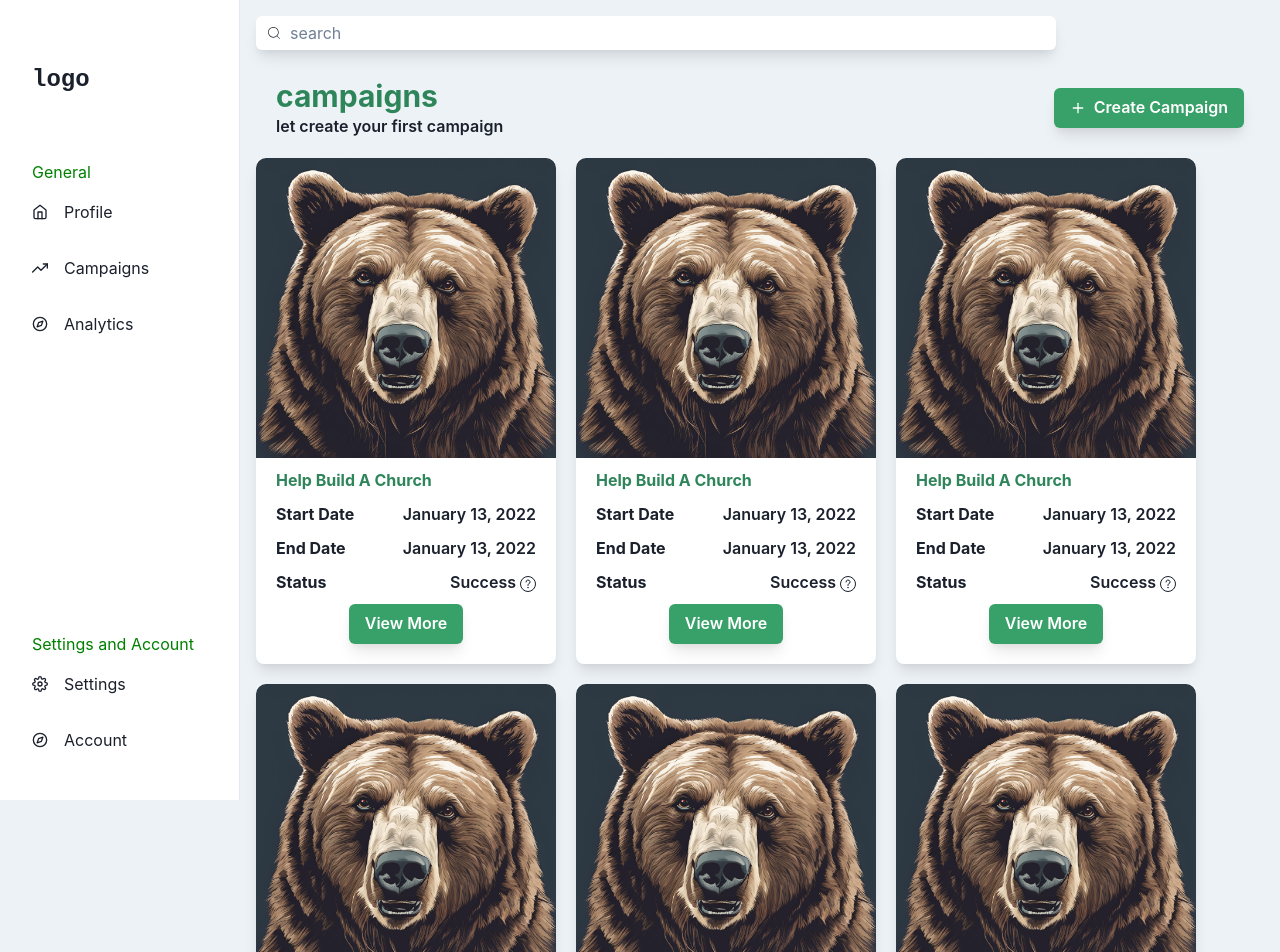
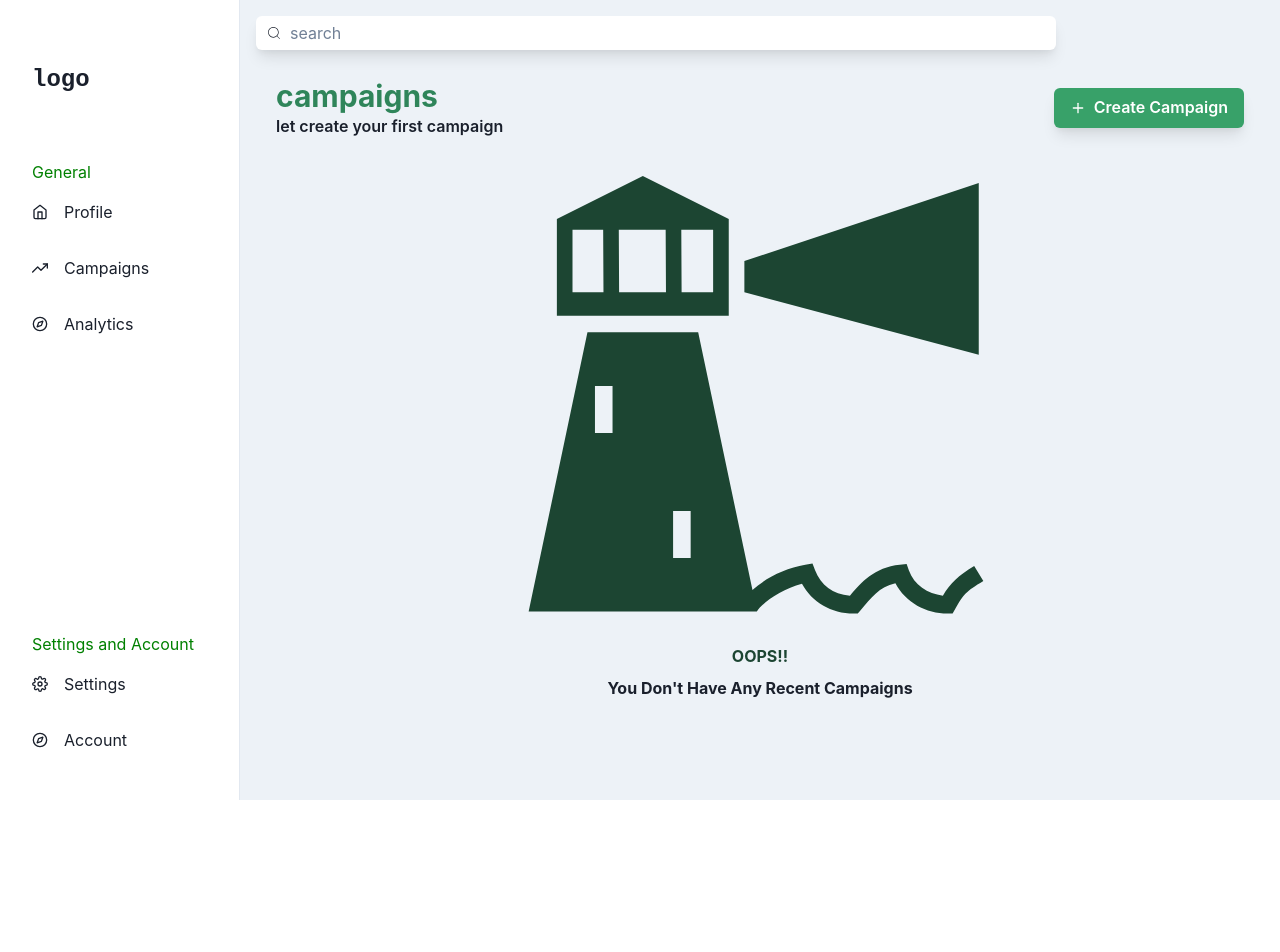
Before and after one commit to Orsini13/Letsfund, a Next.js app: page /campaigns in a window 1280 px wide. Shown: the top 952 px of the page. After the commit the page ends 800 px from the top, so only its background shows below. Built offline with nearby package versions, Linux system fonts and the light colour scheme.

Commit message:
This commit adds useCampiagn to campaign page

```diff
--- a/Components/campaignsCard.jsx
+++ b/Components/campaignsCard.jsx
@@ -2,7 +2,7 @@ import { Button, HStack, Icon, Text, VStack} from '@chakra-ui/react';
 import Image  from 'next/image';
 import React from 'react'
 
-function CampaignsCard() {
+function CampaignsCard({campaign}) {
   return (
     <VStack rounded={'lg'} bg={'white'} gap={'10px'} pb={'20px'} boxShadow={'lg'}>
         <Image src={'/Bearport.jpg'} alt='Campaign Image' width={300} height={150} objectFit='cover' style={{borderTopLeftRadius: '10px', borderTopRightRadius: '10px'}}/>
--- a/app/campaigns/page.jsx
+++ b/app/campaigns/page.jsx
@@ -5,10 +5,11 @@ import { FiPlus } from 'react-icons/fi';
 import { GiLighthouse } from 'react-icons/gi';
 import CampaignsCard  from "../../Components/campaignsCard";
 import FormModal from "../../Components/formModal";
+import {useCampaign} from "../../Hooks/useCampaign";
 
 function Campaign() {
-    const [hasContent, setHasContent] = React.useState(false);
     const { isOpen, onOpen, onClose } = useDisclosure();
+    const {campaigns, addCampaign} = useCampaign();
 
   return (
     <Box width={'100%'}>
@@ -21,22 +22,15 @@ function Campaign() {
             Create Campaign
           </Button>
         </HStack>
-       {hasContent ? <VStack w={'100%'} height={'70vh'} alignContent={'center'} justifyContent={'center'}>
+       {campaigns.length < 1 ? <VStack w={'100%'} height={'70vh'} alignContent={'center'} justifyContent={'center'}>
           <Icon as={GiLighthouse} fontSize={[300,500]} color={'green.900'}/>
           <Text fontWeight={700} color={'green.900'}>OOPS!!</Text>
           <Text fontWeight={700}>You Don&apos;t Have Any Recent Campaigns </Text>
         </VStack>:
         <HStack alignContent={'center'} wrap={'wrap'} py={'20px'} gap={'20px'}>
-          <CampaignsCard />
-          <CampaignsCard />
-          <CampaignsCard />
-          <CampaignsCard />
-          <CampaignsCard />
-          <CampaignsCard />
-          <CampaignsCard />
-          <CampaignsCard />
+          {campaigns.map((campaign, index) => <CampaignsCard key={index} campaign={campaign} />)}
         </HStack>}
-        <FormModal isOpen={isOpen} onClose={onClose} />
+        <FormModal isOpen={isOpen} onClose={onClose} addCampaign={addCampaign}/>
     </Box>
   )
 }
```
